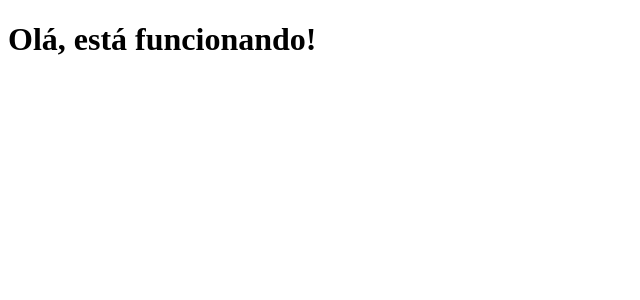
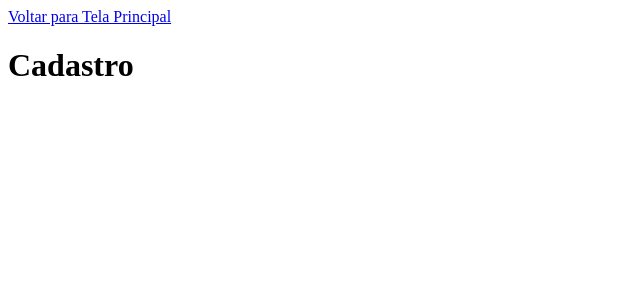
Before and after one commit to rayjk0/frontend-trabalho-02, a React (Vite) app: page /componente in a window 1280 px wide. Shown: the top 300 px of the page, without its empty margins (0-640 px from the left). Built offline with nearby package versions, Linux system fonts and the light colour scheme.

Commit message:
navegação de cadastro pra principal funcionando

```diff
--- a/src/App.tsx
+++ b/src/App.tsx
@@ -1,5 +1,13 @@
+import { NavLink } from "react-router-dom";
+
+
 function App() {
-  return <h1>Olá, está funcionando!</h1>;
+    return (
+        <>
+            <NavLink to="/Componente" end>Cadastro</NavLink>
+            <h1>Tela principal</h1>
+        </>
+    )
 }
 
 export default App;
--- /dev/null
+++ b/src/Componente.tsx
@@ -0,0 +1,12 @@
+import { NavLink } from "react-router-dom";
+
+function Componente() {
+  return (
+    <>
+      <NavLink to="/" end>Voltar para Tela Principal</NavLink>
+      <h1>Cadastro</h1>
+    </>
+  );
+}
+
+export default Componente;
--- a/src/main.tsx
+++ b/src/main.tsx
@@ -1,10 +1,27 @@
-import React from 'react';
-import ReactDOM from 'react-dom/client';
-import App from './App.tsx';
+import { StrictMode } from 'react';
+import { createRoot } from 'react-dom/client';
+import { createBrowserRouter, RouterProvider } from 'react-router-dom';
 
-ReactDOM.createRoot(document.getElementById('root')!).render
-(
-  <React.StrictMode>
-    <App />
-  </React.StrictMode>
-  );
+import App from "./App.tsx";
+import Componente from "./Componente.tsx";
+
+const router = createBrowserRouter([
+  {
+    path: "/",
+    element: <App />,
+  },
+  {
+    path: "/App",
+    element: <App />,
+  },
+  {
+    path: "/componente",
+    element: <Componente />,
+  },
+]);
+
+createRoot(document.getElementById('root')!).render(
+  <StrictMode>
+    <RouterProvider router={router} />
+  </StrictMode>
+);
```
